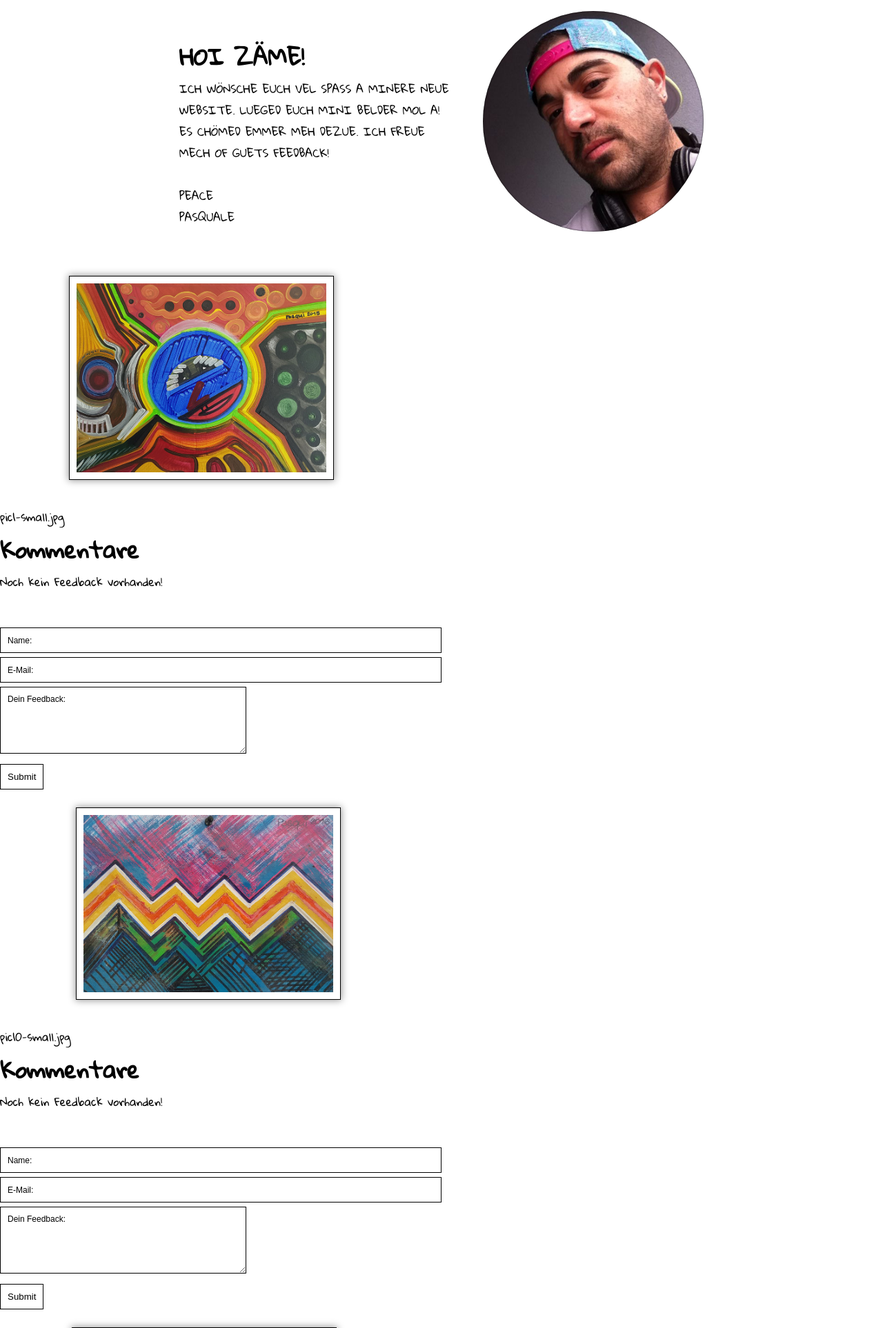
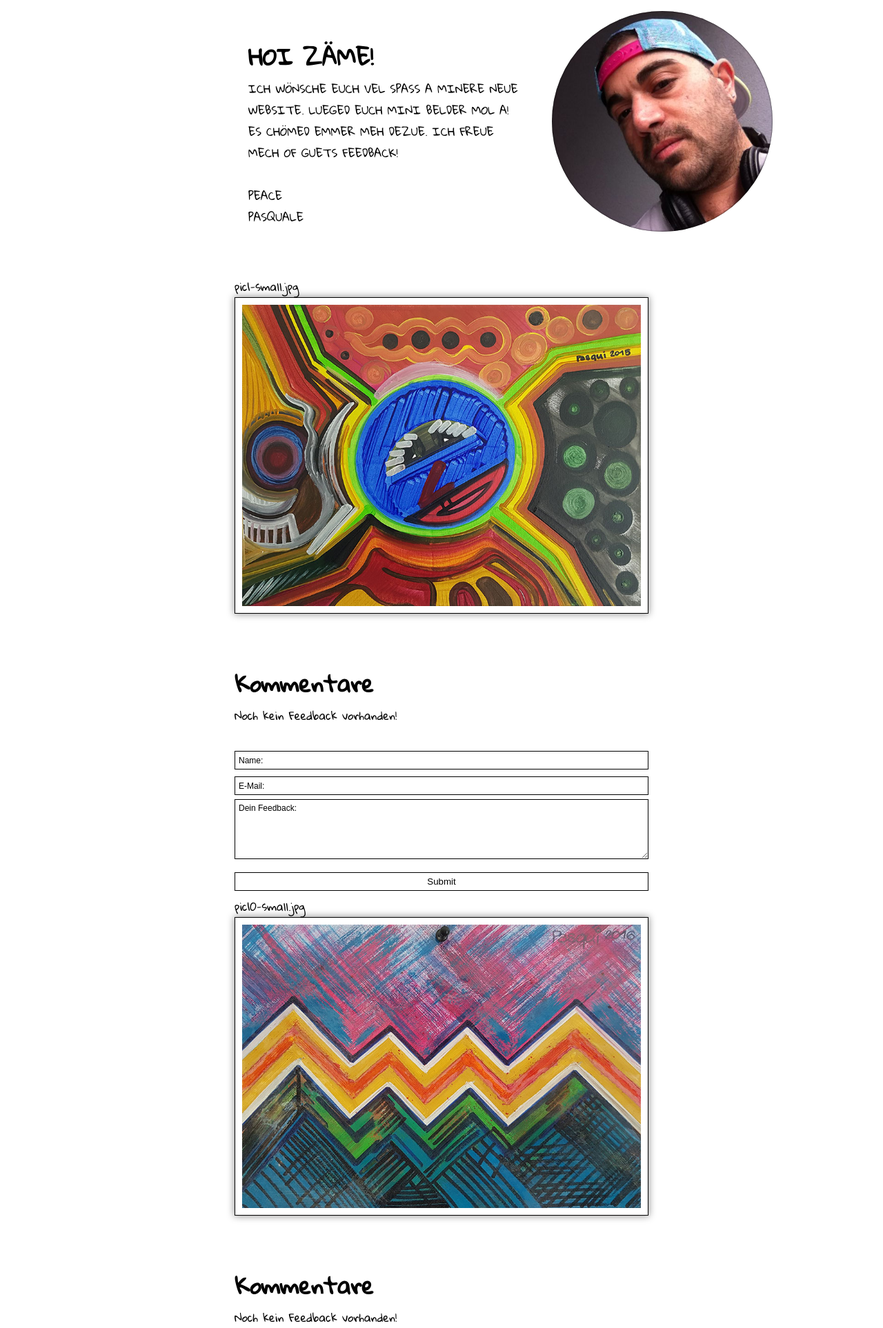
Before and after one commit to braindef/comment-box, a PHP site: page /comment-box/ in a window 1280 px wide. Shown: the top 1926 px of the page at 69% size. Run offline with PHP 8.4, Linux system fonts and the light colour scheme; data that the repository does not hold is empty; some libraries are stand-ins or nearby versions.

Commit message:
läuft auf Firefox

```diff
--- a/css/styles.css
+++ b/css/styles.css
@@ -5,6 +5,11 @@
     padding: 0px;
     box-sizing: border-box;
     font-family: 'Gloria Hallelujah', sans-serif;
+}
+
+#site {
+    margin: 0 auto;
+    width: 600px;
 }
 
 .container {
@@ -35,7 +40,7 @@
 img {
     padding: 10px;
     background: white;
-    width: 30%;
+    width: 100%;
     height: auto;
     border: 1px solid black;
     box-shadow: 0px 0px 10px 1px rgba(0,0,0,0.4);
@@ -128,10 +133,11 @@ h2:hover {
 }
 .form {
     width: 100%;
-    margin: 20px 0px;
+    margin: 1px 0px;
 }
 .name, .email, .comment, .submit {
-    padding: 10px;
+    width: 100%;
+    padding: 5px;
     border: 1px solid black;
     margin-bottom: 6px;
     background: white;
@@ -150,6 +156,6 @@ input::placeholder, textarea::placeholder {
 }
 @media screen and (min-width : 800px) {
 .form {
-    width: 50%;
+    width: 100%;
 }
 }
--- a/index.php
+++ b/index.php
@@ -44,6 +44,7 @@ function saveToDatabase(editableObj) {
 </script>
 </head>
 <body>
+    <div id=site>
 	<header>
 		<div class="container padding-20 height">
 		<div class="photo"></div>
@@ -73,9 +74,7 @@ echo $file;
 <form class="form" id="<?php echo $file;?>" onsubmit="saveToDatabase(this)">
   <input class="image" type="hidden" name="image" value="<?php echo $file;?>" placeholder="Image:">
   <br>
-  <input class="name" type="text" name="name" placeholder="Name:">
-  <br>
-  <input class="email" type="text" name="email" placeholder="E-Mail:">
+  <input class="name" type="text" name="name" placeholder="Name:"> <input class="email" type="text" name="email" placeholder="E-Mail:">
   <br>
   <textarea class="comment" name="comment" rows="5" cols="40" placeholder="Dein Feedback:"></textarea>
   <br>
@@ -86,5 +85,6 @@ echo $file;
 <?php
 }
 ?>
+  </div>
   </body>
 </html>
```
